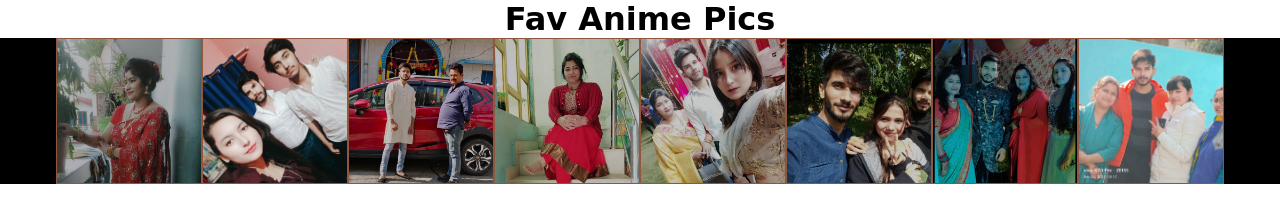
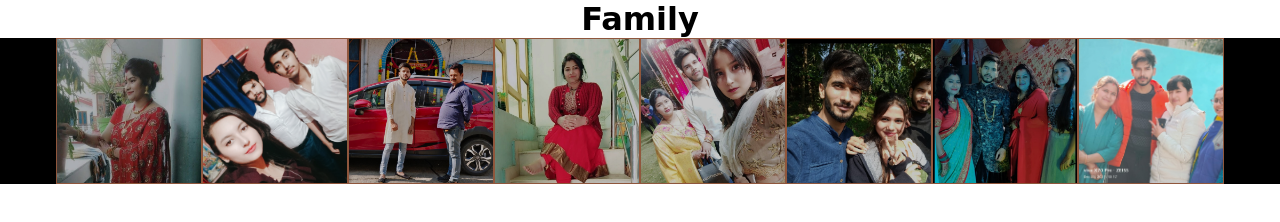
Before and after one commit to SurajBhandari5110/Album6, a plain HTML site: page index.html in a window 1280 px wide. Drawn offline with Linux system fonts and the light colour scheme; a web font is replaced by a local one.

Commit message:
Update index.html

```diff
--- a/index.html
+++ b/index.html
@@ -12,7 +12,7 @@
 </head>
 <body>
 
-    <h1>Fav Anime Pics</h1>
+    <h1>Family</h1>
     <div class="con">
 
 
```
